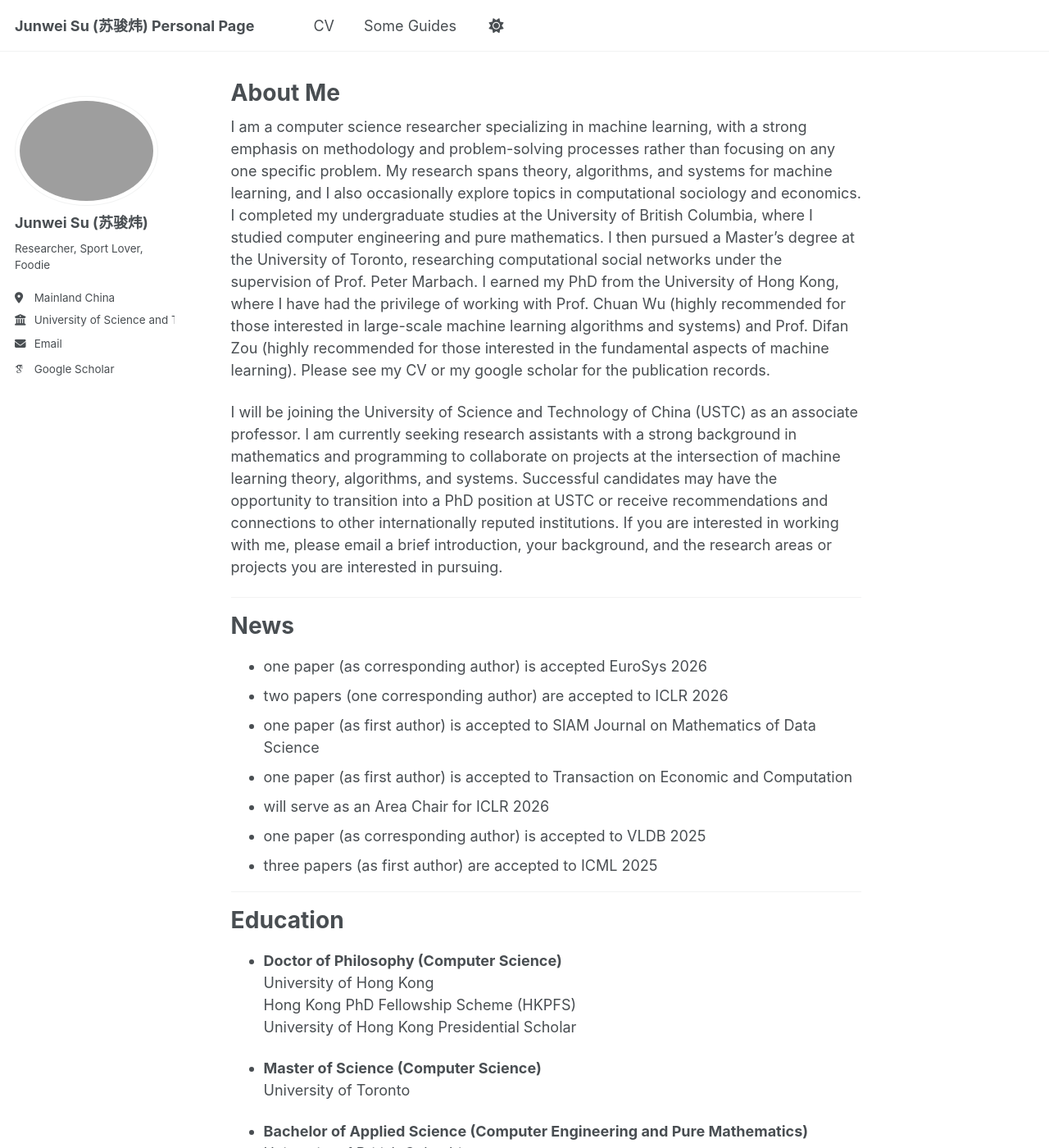
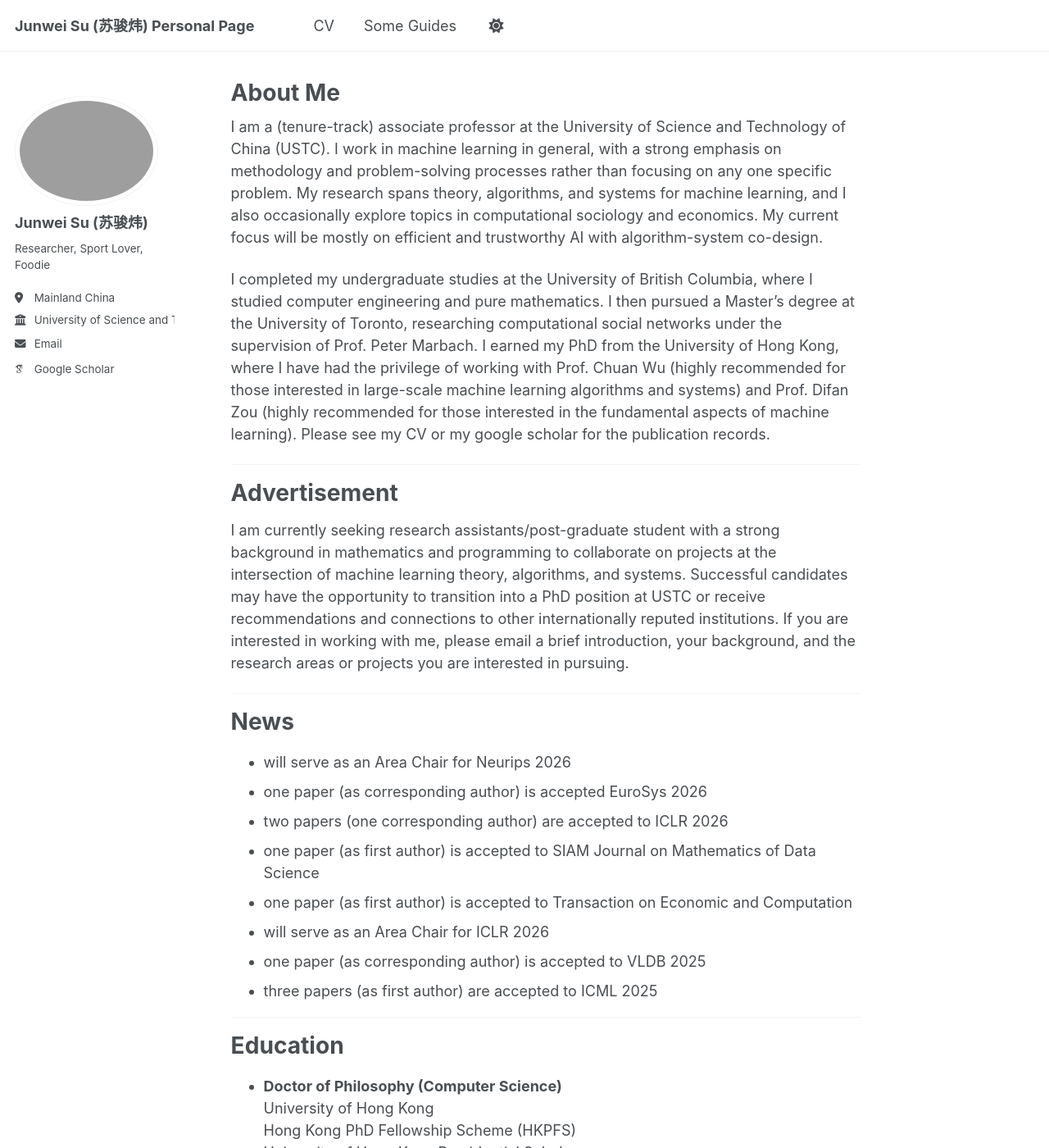
Before and after one commit to jwsu825/jwsu825.github.io, a Jekyll site: the page built from _pages/about.md, in a window 1280 px wide and 1400 px high. Shown: the whole window at 82% size. Built offline with Jekyll 4.4.1, drawn with Linux system fonts in a browser that asks for light colours; some web fonts are replaced; a script that is not in the unit is left out.

Commit message:
update 260325

```diff
--- a/_pages/about.md
+++ b/_pages/about.md
@@ -6,15 +6,21 @@ redirect_from:
   - /about/
   - /about.html
 ---
+I am a (tenure-track) associate professor at the University of Science and Technology of China (USTC). I work in machine learning in general, with a strong emphasis on methodology and problem-solving processes rather than focusing on any one specific problem. My research spans theory, algorithms, and systems for machine learning, and I also occasionally explore topics in computational sociology and economics. My current focus will be mostly on efficient and trustworthy AI with algorithm-system co-design.
 
-I am a computer science researcher specializing in machine learning, with a strong emphasis on methodology and problem-solving processes rather than focusing on any one specific problem. My research spans theory, algorithms, and systems for machine learning, and I also occasionally explore topics in computational sociology and economics. I completed my undergraduate studies at the University of British Columbia, where I studied computer engineering and pure mathematics. I then pursued a Master's degree at the University of Toronto, researching computational social networks under the supervision of Prof. Peter Marbach. I earned my PhD from the University of Hong Kong, where I have had the privilege of working with Prof. Chuan Wu (highly recommended for those interested in large-scale machine learning algorithms and systems) and Prof. Difan Zou (highly recommended for those interested in the fundamental aspects of machine learning). Please see my CV or my google scholar for the publication records.
+I completed my undergraduate studies at the University of British Columbia, where I studied computer engineering and pure mathematics. I then pursued a Master's degree at the University of Toronto, researching computational social networks under the supervision of Prof. Peter Marbach. I earned my PhD from the University of Hong Kong, where I have had the privilege of working with Prof. Chuan Wu (highly recommended for those interested in large-scale machine learning algorithms and systems) and Prof. Difan Zou (highly recommended for those interested in the fundamental aspects of machine learning). Please see my CV or my google scholar for the publication records.
 
-I will be joining the University of Science and Technology of China (USTC) as an associate professor. I am currently seeking research assistants with a strong background in mathematics and programming to collaborate on projects at the intersection of machine learning theory, algorithms, and systems. Successful candidates may have the opportunity to transition into a PhD position at USTC or receive recommendations and connections to other internationally reputed institutions. If you are interested in working with me, please email a brief introduction, your background, and the research areas or projects you are interested in pursuing.
+------
+
+Advertisement
+======
+ I am currently seeking research assistants/post-graduate student with a strong background in mathematics and programming to collaborate on projects at the intersection of machine learning theory, algorithms, and systems. Successful candidates may have the opportunity to transition into a PhD position at USTC or receive recommendations and connections to other internationally reputed institutions. If you are interested in working with me, please email a brief introduction, your background, and the research areas or projects you are interested in pursuing.
 
 ------
 
 News
 ======
+- will serve as an Area Chair for Neurips 2026
 - one paper (as corresponding author) is accepted EuroSys 2026
 - two papers (one corresponding author) are accepted to ICLR 2026
 - one paper (as first author) is accepted to SIAM Journal on Mathematics of Data Science
```
